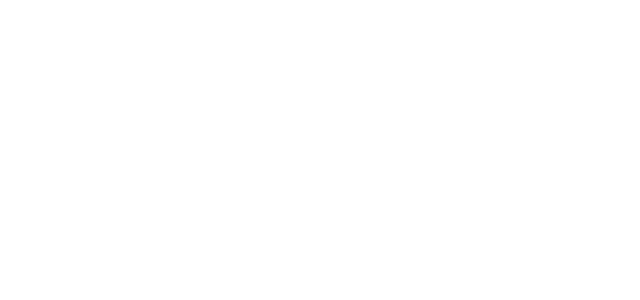
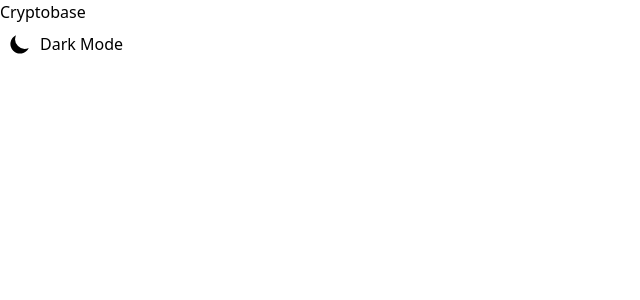
Before and after one commit to ervinkacar1991/Crypto_project_reactJS, a React (Create React App) app: page / in a window 1280 px wide. Shown: the top 300 px of the page, without its empty margins (0-640 px from the left). Built offline with nearby package versions, Linux system fonts and the light colour scheme.

Commit message:
Working on navbar

```diff
--- a/package.json
+++ b/package.json
@@ -8,6 +8,7 @@
     "@testing-library/user-event": "^13.2.1",
     "react": "^18.2.0",
     "react-dom": "^18.2.0",
+    "react-icons": "^4.4.0",
     "react-router-dom": "^6.3.0",
     "react-scripts": "5.0.1",
     "web-vitals": "^2.1.0"
--- a/src/App.js
+++ b/src/App.js
@@ -1,7 +1,13 @@
 import React from "react";
+import Navbar from "./components/Navbar";
+import { ThemeProvider } from "./context/ThemeContext";
 
 function App() {
-  return <div></div>;
+  return (
+    <ThemeProvider>
+      <Navbar />
+    </ThemeProvider>
+  );
 }
 
 export default App;
--- /dev/null
+++ b/src/components/Navbar.jsx
@@ -0,0 +1,18 @@
+import React from "react";
+import { Link } from "react-router-dom";
+import ThemeToggle from "./ThemeToggle";
+
+const Navbar = () => {
+  return (
+    <div>
+      <Link to="/">
+        <h1>Cryptobase</h1>
+      </Link>
+      <div>
+        <ThemeToggle />
+      </div>
+    </div>
+  );
+};
+
+export default Navbar;
--- /dev/null
+++ b/src/components/ThemeToggle.jsx
@@ -0,0 +1,34 @@
+import React, { useContext } from "react";
+import { HiSun, HiMoon } from "react-icons/hi";
+import { ThemeContext } from "../context/ThemeContext";
+
+const ThemeToggle = () => {
+  const { theme, setTheme } = useContext(ThemeContext);
+  return (
+    <div className="p-2">
+      {theme === "dark" ? (
+        <div
+          className="flex items-center cursor-pointer"
+          onClick={() => {
+            setTheme(theme === "dark" ? "light" : "dark");
+          }}
+        >
+          <HiSun className="text-primary text-2xl mr-2" />
+          Light Mode
+        </div>
+      ) : (
+        <div
+          className="flex items-center cursor-pointer"
+          onClick={() => {
+            setTheme(theme === "dark" ? "light" : "dark");
+          }}
+        >
+          <HiMoon className="text-primary text-2xl mr-2" />
+          Dark Mode
+        </div>
+      )}
+    </div>
+  );
+};
+
+export default ThemeToggle;
```
Also changed, not shown: 1 other file (tests, documents, lock files or other folders).
